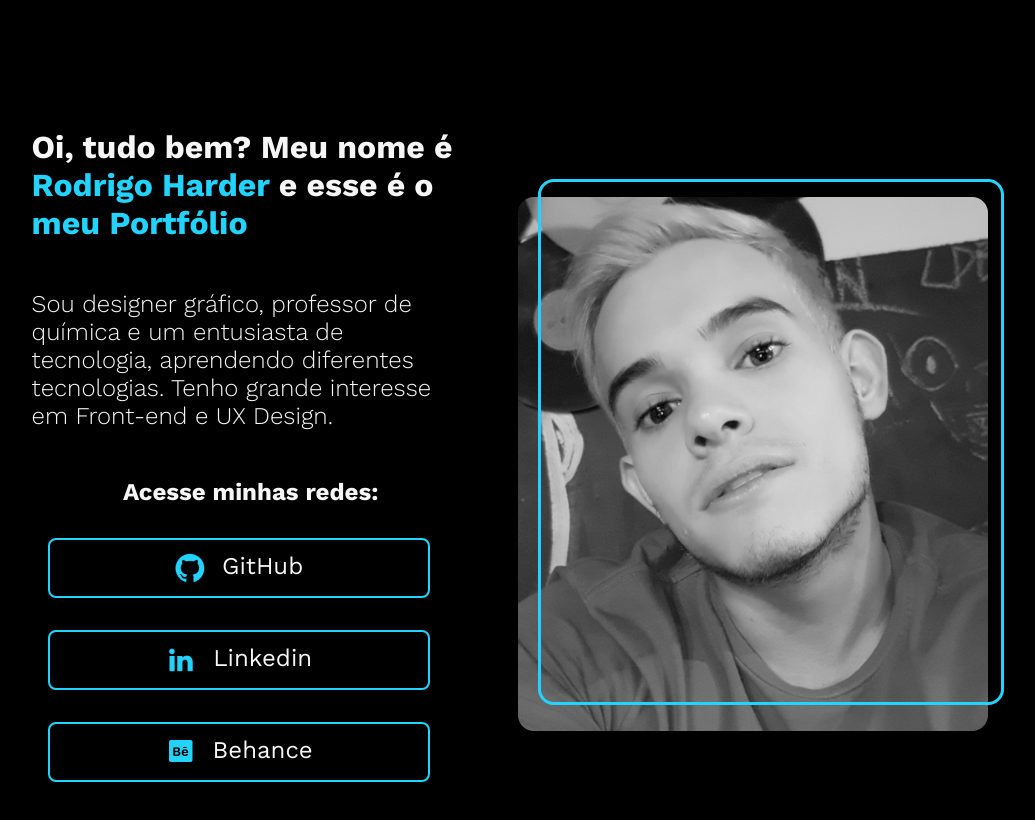
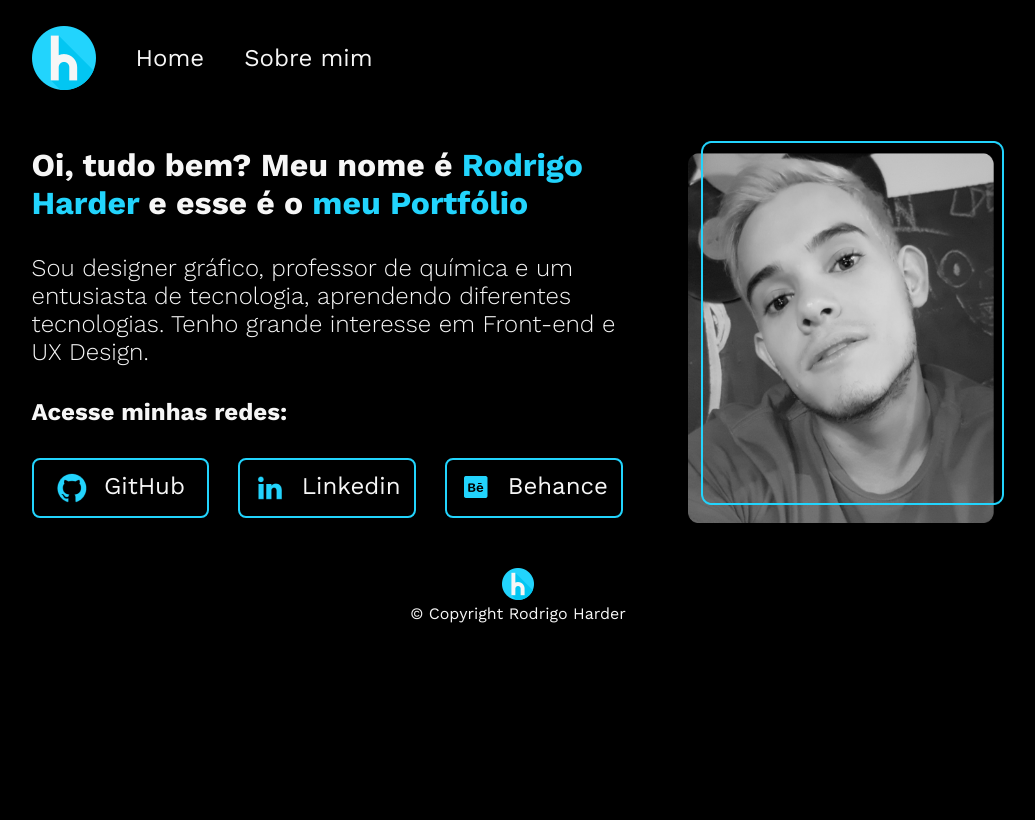
Before and after one commit to RodrigoHarder/Portfolio, a plain HTML site: page index.html in a window 1280 px wide. Shown: the whole page, without its empty margins (122-1157 px from the left). Drawn offline with nearby package versions, Linux system fonts and the light colour scheme.

Commit message:
Adicionando header e footer e colocando um logo

```diff
--- a/estilos/style.css
+++ b/estilos/style.css
@@ -6,26 +6,41 @@
 }
 
 body{
-    height: 100vh;
+    /* height: 100vh; */
     box-sizing: border-box;
     background-color: #000000;
     color: #F6F6F6;
 }
 
+.header{
+    display: flex;
+    align-items: center;
+    gap:40px;
+    padding: 2% 0 0 12%;
+}
+
+.header__menu{
+    display:flex;
+    gap:40px;
+}
+
+.header__menu__link{
+    font-family: 'Work Sans', sans-serif;
+    font-weight: 400;
+    font-size: 24px;
+}
+
 .container{
-    margin: 10% 12%;
+    padding: 4% 12% 2% 12%;
     display: flex;
     align-items: center;
     justify-content: space-between;
-
 }
 
 .container__content{
-
     display: flex;
     flex-direction: column;
-    gap: 3em;
-    padding-right: 5%;
+    gap: 2em;
     width: 615px;
 }
 
@@ -47,9 +62,8 @@ body{
 
 .container__links{
     display: flex;
-    flex-direction: column;
     align-items: center;
-    gap:32px;
+    gap:5px;
     justify-content: space-evenly;
 }
 
@@ -80,5 +94,11 @@ body{
 .container__links__link:hover{
     transform: scale(1.05);
     background-color: #272727;
-    color:#22D4FD;
 }
+
+.footer{
+    font-family:'Work Sans', sans-serif;
+    font-weight: 400;
+    padding:20px;
+    text-align: center;
+}
--- a/index.html
+++ b/index.html
@@ -11,25 +11,37 @@
 </head>
 <body>
 
-    <header></header>
+    <header class="header">
+        <img src="./imagens/h64px.png" alt="Logotipo do Rodrigo Harder mostrando uma letra h minúscula na cor branca no centro de um círculo azul">
+        <nav class="header__menu">
+            <a class="header__menu__link">Home</a>
+            <a class="header__menu__link">Sobre mim</a>
+        </nav>
+    </header>
 
     <main class="container">
         <section class="container__content">
             <h1 class="container__content__title">Oi, tudo bem? Meu nome é <strong class="container__content__strong">Rodrigo Harder</strong> e esse é o <strong class="container__content__strong">meu Portfólio </strong></h1>
 
             <p class="container__content__text">Sou designer gráfico, professor de química e um entusiasta de tecnologia, aprendendo diferentes tecnologias. Tenho grande interesse em Front-end e UX Design.</p>
+
+            <h2 class="container__links__subtitulo">Acesse minhas redes:</h2>
+
             <div class="container__links">
-                <h2 class="container__links__subtitulo">Acesse minhas redes:</h2>
+
                 <a class="container__links__link" href="https://github.com/RodrigoHarder"><img src="./imagens/github.png" alt="Logotipo GitHub em azul">GitHub</a>
                 <a class="container__links__link" href="https://www.linkedin.com/in/rodrigo-harder/"><img src="./imagens/linkedin.png" alt="Logotipo do Linkedin">Linkedin</a>
                 <a class="container__links__link" href="https://www.behance.net/roharder"><img src="./imagens/behance.png" alt="Logotipo do Behance">Behance</a>
             </div>
         </section>
 
-        <img src="imagens/imagem.png" alt="Fotografia em preto e branco de um homem caucasiano barba curta e camiseta">
+        <img src="imagens/imagem.png" alt="Fotografia em preto e branco de um homem caucasiano barba curta e camiseta" width="316px" height="382px">
     </main>
 
-    <footer></footer>
+    <footer class="footer">
+        <img src="./imagens/h32px.png" alt="Logotipo do Rodrigo Harder mostrando uma letra h minúscula na cor branca no centro de um círculo azul">
+        <p class="copyright"> &copy; Copyright Rodrigo Harder</p>
+    </footer>
 
 </body>
 </html>
```
Also changed, not shown: imagens/h128px.png (added), imagens/h256px.png (added), imagens/h32px.png (added), imagens/h64px.png (added).
